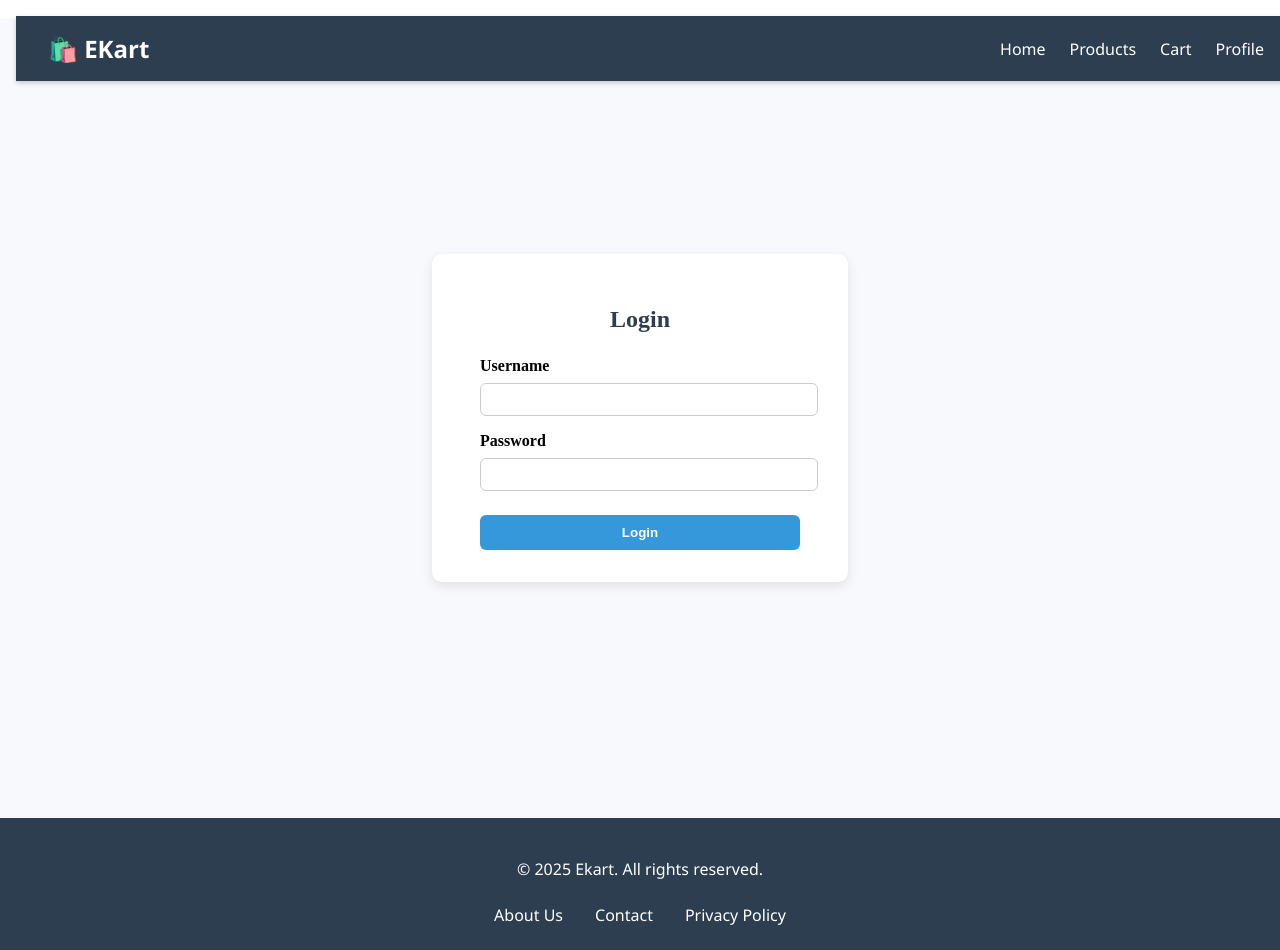
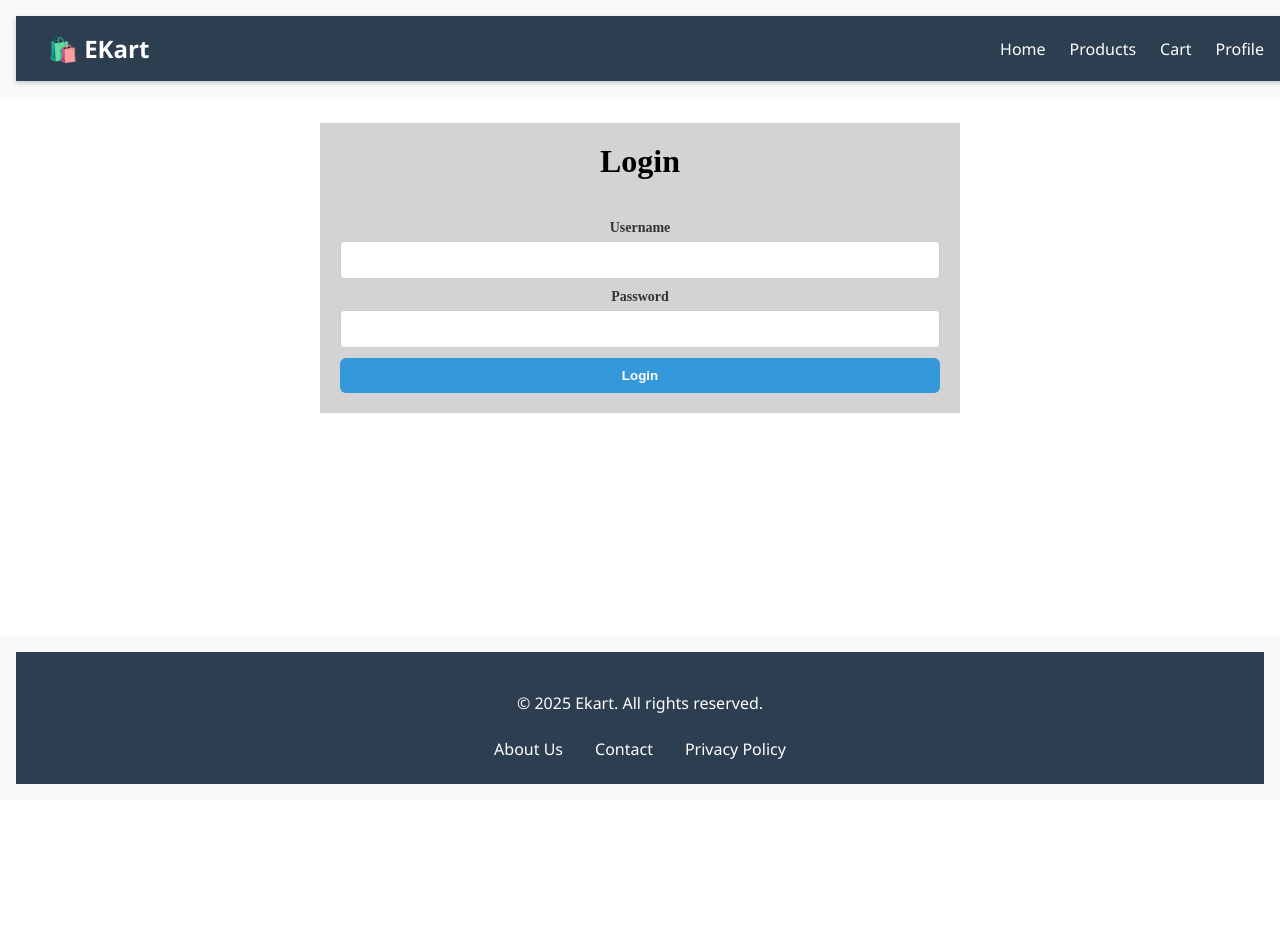
Before and after one commit to mathanparamasivan/shopping-app, an Angular app: page /login in a window 1280 px wide. After the commit the page ends 800 px from the top, so only its background shows below. Built offline with nearby package versions, Linux system fonts and the light colour scheme.

Commit message:
template form for login

```diff
--- a/src/app/app.component.css
+++ b/src/app/app.component.css
@@ -17,3 +17,21 @@
     margin-top: 70px; /* same as header height */
     padding: 1rem;
   }
+  .layout {
+    display: flex;
+    flex-direction: column;
+    min-height: 100vh;
+  }
+
+  .header, .footer {
+    background-color: #f8f9fa;
+    padding: 1rem;
+    z-index: 1;
+  }
+
+  .main-content {
+    flex: 1;
+    padding: 2rem;
+    background-color: #fff;
+    z-index: 0;
+  }
--- a/src/app/app.component.html
+++ b/src/app/app.component.html
@@ -1,9 +1,13 @@
+<div class="layout">
   <div class="header">
     <app-header></app-header>
   </div>
 
-<router-outlet class="main-content"></router-outlet>
+  <main class="main-content">
+    <router-outlet></router-outlet>
+  </main>
 
   <div class="footer">
     <app-footer></app-footer>
   </div>
+</div>
--- a/src/components/login/login.component.css
+++ b/src/components/login/login.component.css
@@ -1,44 +1,56 @@
-.login-wrapper {
+form {
+  width: 80%;
+  max-width: 600px;
+  padding: 20px;
+  background-color: lightgray;
+  text-align: center;
+
+}
+.loginform {
   display: flex;
-    justify-content: center;
-    align-items: center;
-    height: 100vh;
-    background: #f7f9fc;
+  justify-content: center;  /* Horizontally center the .loginform */
+  align-items: center;      /* Vertically center the .loginform */
+  margin: 0;
+                /* Remove default margin */
 }
 
-  .login-form {
-    background: #ffffff;
-    padding: 2rem 3rem;
-    border-radius: 10px;
-    box-shadow: 0 4px 12px rgba(0, 0, 0, 0.1);
-    width: 320px;
+h1 {
+  width: 80%;
+  max-width: 600px;
+  padding: 20px;
+  background-color: lightgray;
+  text-align: center;
+  margin-bottom: 0; /* Or use a smaller value like 5px if you want a tiny gap */
+
 }
 
-  .login-form h2 {
-    text-align: center;
-    color: #2c3e50;
-    margin-bottom: 1.5rem;
+.heading {
+  display: flex;
+  justify-content: center;  /* Horizontally center the .loginform */
+  margin: 0;                /* Remove default margin */
 }
 
-  .form-group {
-    margin-bottom: 1rem;
+label {
+  font-size: 14px;
+  font-weight: bold;
+  display: block;
+  margin-bottom: 5px;
+  color: #333;
 }
 
-  .form-group:last-of-type {
-    margin-bottom: 1.5rem;
+input {
+  width: 100%;
+  padding: 10px;
+  font-size: 14px;
+  border: 1px solid #ccc;
+  border-radius: 4px;
+  box-sizing: border-box;
+  margin-bottom: 10px;
 }
 
-  .form-group label {
-    display: block;
-    font-weight: 600;
-    margin-bottom: 0.5rem;
-  }
-
-  .form-group input {
-    width: 100%;
-    padding: 0.5rem;
-    border: 1px solid #ccc;
-    border-radius: 6px;
+input:focus {
+  border-color: #007BFF;
+  outline: none;
 }
 
 button[type="submit"] {
--- a/src/components/login/login.component.html
+++ b/src/components/login/login.component.html
@@ -1,31 +1,28 @@
-<div class="login-wrapper">
-    <form (ngSubmit)="login()" class="login-form">
-      <h2>Login</h2>
 
-      <div class="form-group">
-        <label for="username">Username</label>
-        <input
-          type="text"
-          id="username"
-          name="username"
-          [(ngModel)]="username"
-          required
-        />
+  <div class="heading">
+    <h1>Login</h1>
+  </div>
+  <div class="loginform">
+    <form #loginForm="ngForm" (ngSubmit)="onLogin() ">
+      <div class = 'labelgroup'>
+        <label>Username</label>
+        <input type="text" name="username" [(ngModel)]="username" required  #usernameRef="ngModel"/>
+        <div *ngIf="usernameRef.invalid && usernameRef.touched" class="error-msg">
+          Username is required.
+        </div>
       </div>
 
-      <div class="form-group">
-        <label for="password">Password</label>
-        <input
-          type="password"
-          id="password"
-          name="password"
-          [(ngModel)]="password"
-          required
-        />
+      <div class = 'labelgroup'>
+        <label>Password</label>
+        <input type="password" name="password" [(ngModel)]="password" required minlength="5" #passwordRef="ngModel"/>
+        <div *ngIf="passwordRef.invalid && passwordRef.touched" class="error-msg">
+          <span *ngIf="passwordRef.errors?.['required']">Password is required.</span>
+          <span *ngIf="passwordRef.errors?.['minlength']">Password must be at least 6 characters.</span>
+
+        </div>
       </div>
-
-      <button type="submit">Login</button>
-
-      <p *ngIf="loginFailed" class="error-msg">Invalid credentials</p>
+      <div>
+        <button type="submit" [disabled]="loginForm.invalid">Login</button>
+      </div>
     </form>
   </div>
--- a/src/components/login/login.component.ts
+++ b/src/components/login/login.component.ts
@@ -1,4 +1,4 @@
-import { Component, HostListener } from '@angular/core';
+import { Component } from '@angular/core';
 import { Router } from '@angular/router';
 import { AuthService } from '../../services/auth.service';
 import { FormsModule } from '@angular/forms';
@@ -18,11 +18,17 @@ export class LoginComponent {
 
   constructor(private authService: AuthService, private router: Router) {}
 
-  login() {
-    if (this.authService.login(this.username, this.password)) {
-      this.router.navigate(['/products']);
-    } else {
-      this.loginFailed = true;
-    }
+  onLogin() {
+    window.alert('Form submitted');
+   // console.log('Form valid:', form.valid);
+    //console.log('Form data:', form.value);
+
+    //if (form.valid) {
+    //   if (this.authService.login(this.username, this.password)) {
+    //     this.router.navigate(['/products']);
+    //   } else {
+    //     this.loginFailed = true;
+    //   }
+    // }
   }
 }
```
Lines whose indentation alone changed are shown as unchanged.
